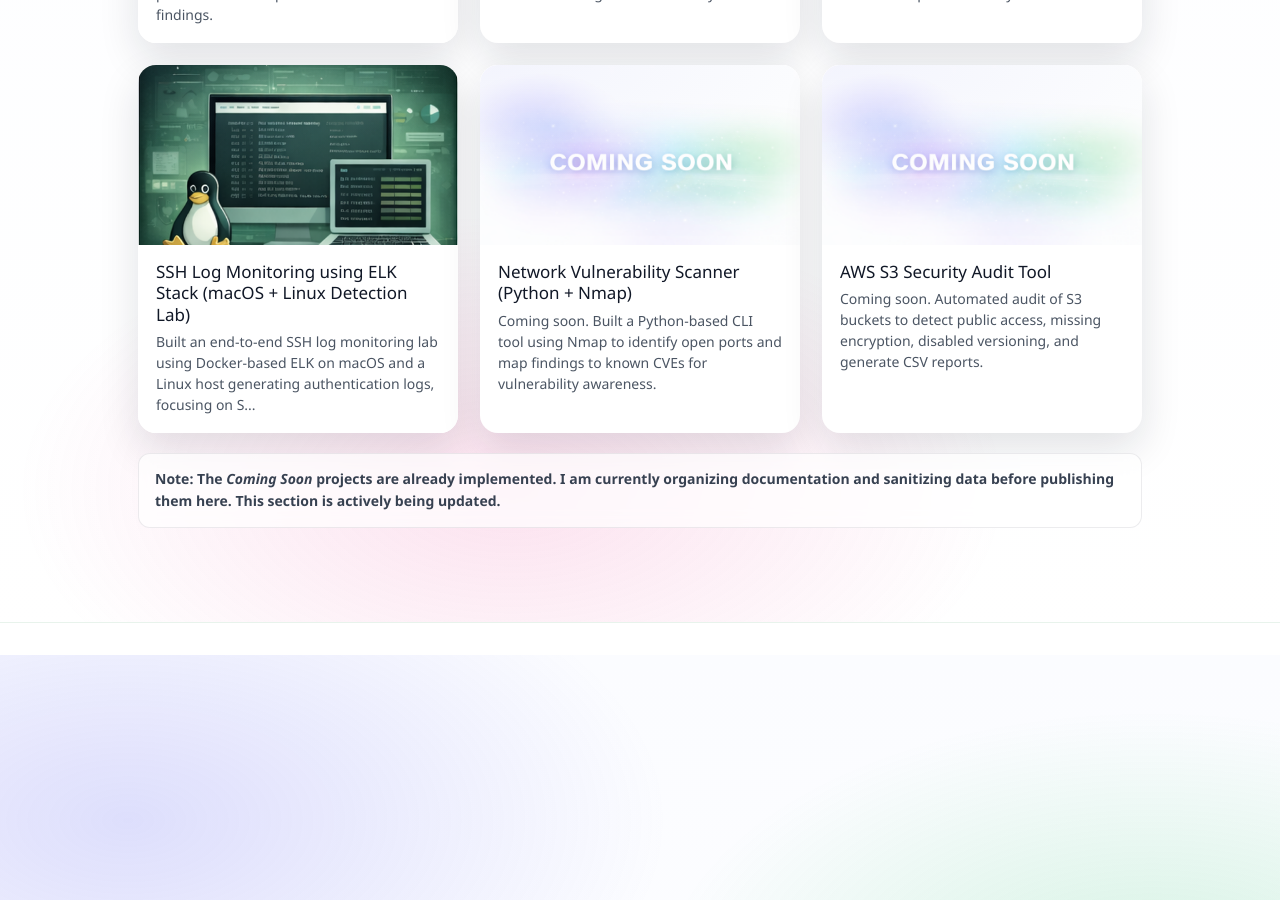
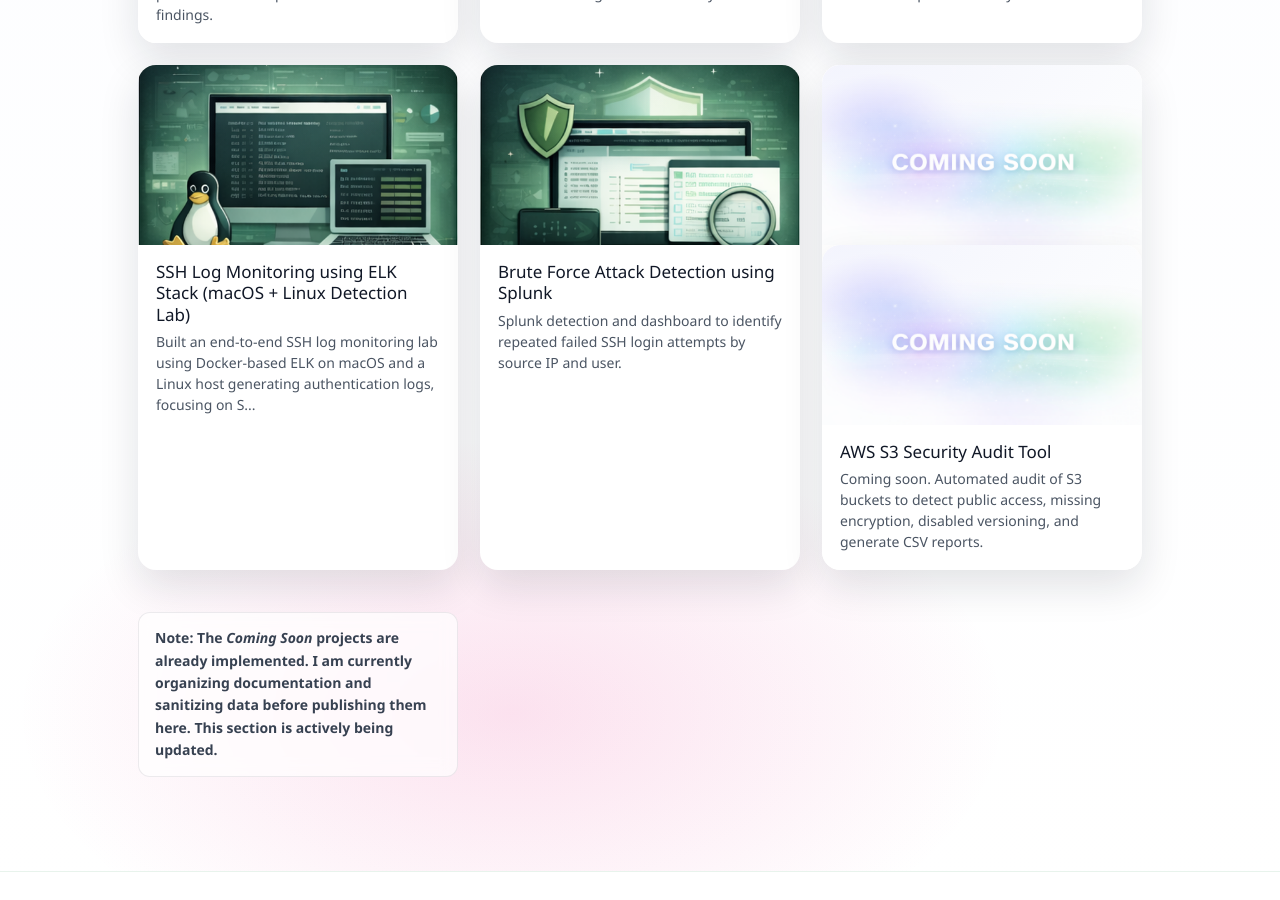
Before and after one commit to SinghPallavi819/singhpallavi819.github.io, a Jekyll site: the page built from index.html, in a window 1280 px wide and 900 px high, scrolled down 1000 px. Built offline with Jekyll 4.4.1, drawn with Linux system fonts in a browser that asks for light colours; nearby versions of some CDN libraries; the list of posts is cut into pages by our own code.

Commit message:
Update index.html

```diff
--- a/index.html
+++ b/index.html
@@ -278,7 +278,7 @@
     <h2>Projects</h2>
     <div class="projects-grid">
       <!-- REAL PROJECTS (latest 3 posts) -->
-      {% assign shown = 0 %} {% for post in site.posts %} {% if shown < 4 %}
+      {% assign shown = 0 %} {% for post in site.posts %} {% if shown < 5 %}
       <a class="project-card" href="{{ post.url | relative_url }}">
         <div
           class="project-image"
@@ -296,15 +296,6 @@
           class="project-image"
           style="background-image: url('{{ '/assets/images/coming-soon.png' | relative_url }}');"
         ></div>
-        <div class="project-body">
-          <h3>Network Vulnerability Scanner (Python + Nmap)</h3>
-          <p>
-            Coming soon. Built a Python-based CLI tool using Nmap to identify
-            open ports and map findings to known CVEs for vulnerability
-            awareness.
-          </p>
-        </div>
-      </div>
       <div class="project-card">
         <div
           class="project-image"
```
